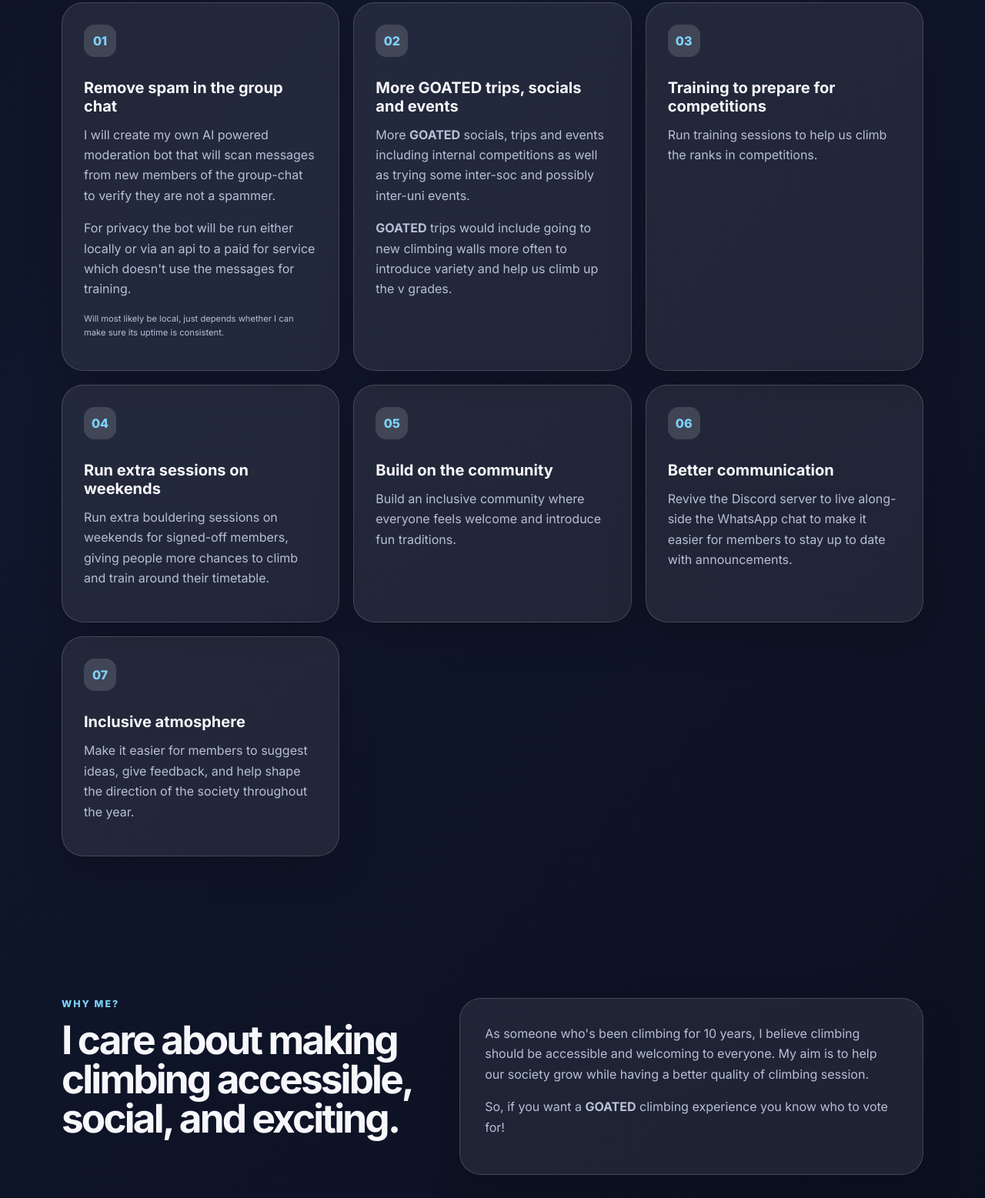
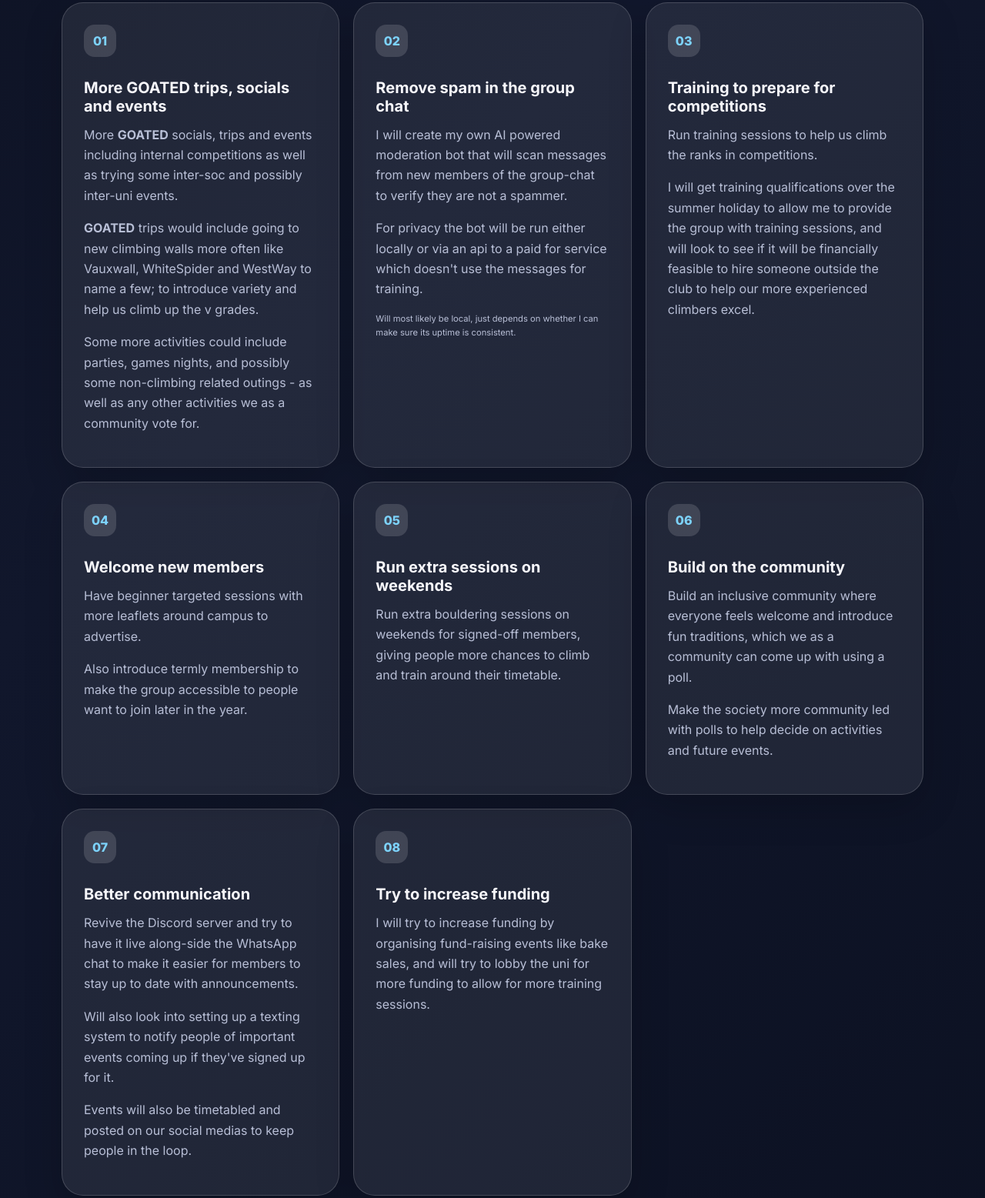
Before and after one commit to nose-gnome/climbing-president-manifesto, a website built with webpack: page index.html in a window 1280 px wide. Shown: the part 2419-3976 px from the top of the page at 77% size. Built offline with nearby package versions, Linux system fonts and the light colour scheme.

Commit message:
Updated communication

```diff
--- a/index.html
+++ b/index.html
@@ -107,9 +107,27 @@
   </section>
 
   <section id="manifesto" class="section manifesto-grid">
+
+    <article class="manifesto-card">
+      <span class="number">01</span>
+      <h3>More <b>GOATED</b> trips, socials and events</h3>
+      <p>
+        More <b>GOATED</b> socials, trips and events including internal competitions as well
+        as trying some inter-soc and possibly inter-uni events.
+      </p>
+      <p>
+        <b>GOATED</b> trips would include going to new climbing walls more often like Vauxwall,
+        WhiteSpider and WestWay to name a few; to introduce variety and help us climb up the v grades.
+      </p>
+      <p>
+        Some more activities could include parties, games nights, and possibly some non-climbing
+        related outings - as well as any other activities we as a community vote for.
+      </p>
+    </article>
+
     <article class="manifesto-card">
 
-      <span class="number">01</span>
+      <span class="number">02</span>
       <h3>Remove spam in the group chat</h3>
       <p>
         I will create my own AI powered moderation bot that will scan messages from new members
@@ -120,22 +138,10 @@
         doesn't use the messages for training.
       </p>
       <p class="smaller-note">
-        Will most likely be local, just depends whether I can make sure its uptime is consistent.
+        Will most likely be local, just depends on whether I can make sure its uptime is consistent.
       </p>
     </article>
 
-    <article class="manifesto-card">
-      <span class="number">02</span>
-      <h3>More <b>GOATED</b> trips, socials and events</h3>
-      <p>
-        More <b>GOATED</b> socials, trips and events including internal competitions as well
-        as trying some inter-soc and possibly inter-uni events.
-      </p>
-      <p>
-        <b>GOATED</b> trips would include going to new climbing walls more often to introduce
-        variety and help us climb up the v grades.
-      </p>
-    </article>
 
     <article class="manifesto-card">
       <span class="number">03</span>
@@ -143,40 +149,73 @@
       <p>
         Run training sessions to help us climb the ranks in competitions.
       </p>
+      <p>
+        I will get training qualifications over the summer holiday to allow me to provide the group
+        with training sessions, and will look to see if it will be financially feasible to hire
+        someone outside the club to help our more experienced climbers excel.
+      </p>
     </article>
 
     <article class="manifesto-card">
       <span class="number">04</span>
-      <h3>Run extra sessions on weekends</h3>
+      <h3>Welcome new members</h3>
       <p>
-        Run extra bouldering sessions on weekends for signed-off members, giving people more chances to climb and train around their timetable.
+        Have beginner targeted sessions with more leaflets around campus to advertise.
       </p>
+      <p>
+        Also introduce termly membership to make the group accessible to people want to join later
+        in the year.
+      </p>
+
     </article>
 
     <article class="manifesto-card">
       <span class="number">05</span>
-      <h3>Build on the community</h3>
+      <h3>Run extra sessions on weekends</h3>
       <p>
-        Build an inclusive community where everyone feels welcome and introduce fun traditions.
+        Run extra bouldering sessions on weekends for signed-off members, giving people more chances
+        to climb and train around their timetable.
       </p>
     </article>
 
     <article class="manifesto-card">
       <span class="number">06</span>
-      <h3>Better communication</h3>
+      <h3>Build on the community</h3>
       <p>
-        Revive the Discord server to live along-side the WhatsApp chat to make it easier for
-        members to stay up to date with announcements.
+        Build an inclusive community where everyone feels welcome and introduce fun traditions, which
+        we as a community can come up with using a poll.
+      </p>
+      <p>
+        Make the society more community led with polls to help decide on activities and future events.
       </p>
     </article>
 
     <article class="manifesto-card">
       <span class="number">07</span>
-      <h3>Inclusive atmosphere</h3>
+      <h3>Better communication</h3>
       <p>
-        Make it easier for members to suggest ideas, give feedback, and help shape the direction of the society throughout the year.
+        Revive the Discord server and try to have it live along-side the WhatsApp chat to make it
+        easier for members to stay up to date with announcements.
+      </p>
+      <p>
+        Will also look into setting up
+        a texting system to notify people of important events coming up if they've signed up for it.
+      </p>
+      <p>
+        Events will also be timetabled and posted on our social medias to keep people in the loop.
       </p>
     </article>
+
+    <articl class="manifesto-card">
+      <span class="number">08</span>
+      <h3>Try to increase funding</h3>
+      <p>
+        I will try to increase funding by organising fund-raising events like bake sales, and will
+        try to lobby the uni for more funding to allow for more training sessions.
+      </p>
+
+    </articl>
+
   </section>
 
   <section id="why-me" class="section split">
```
